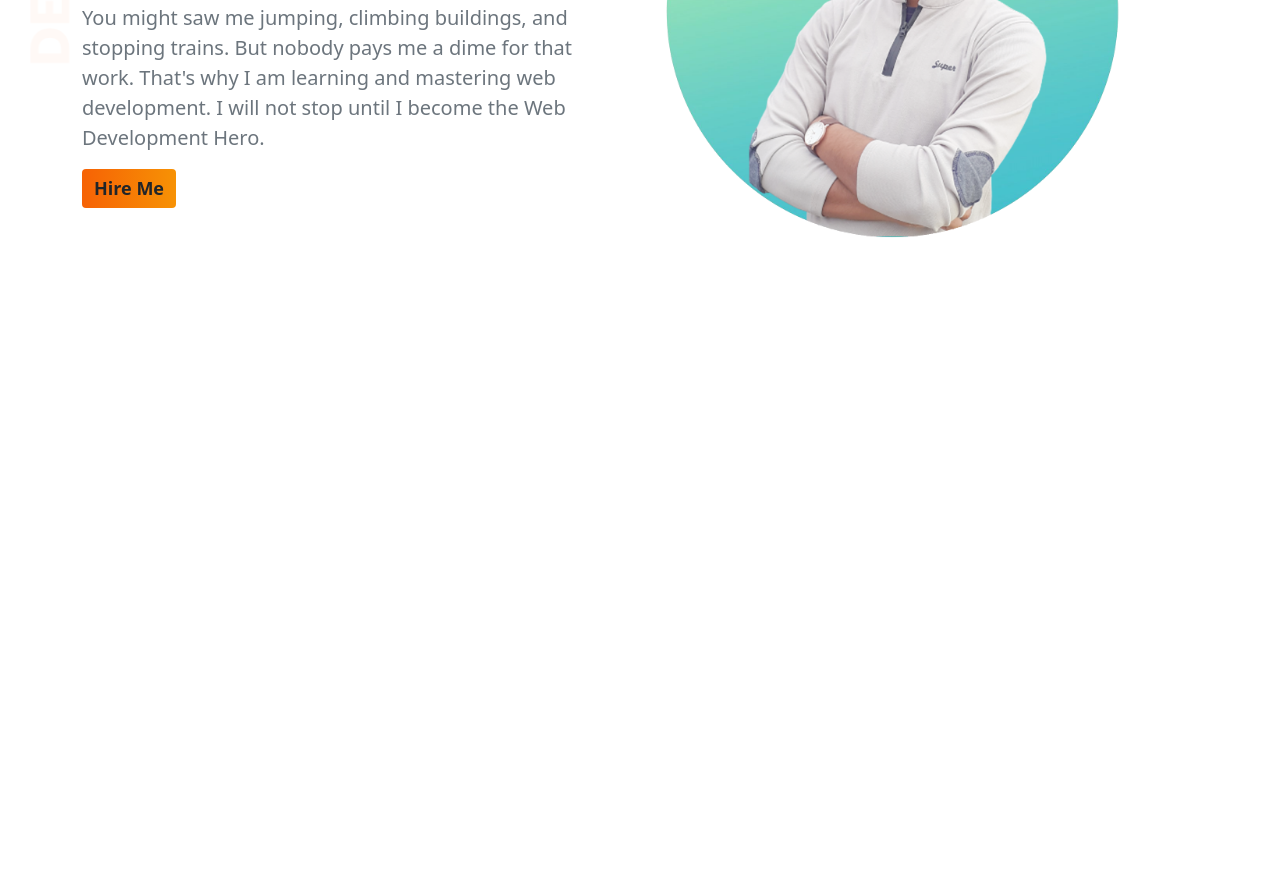
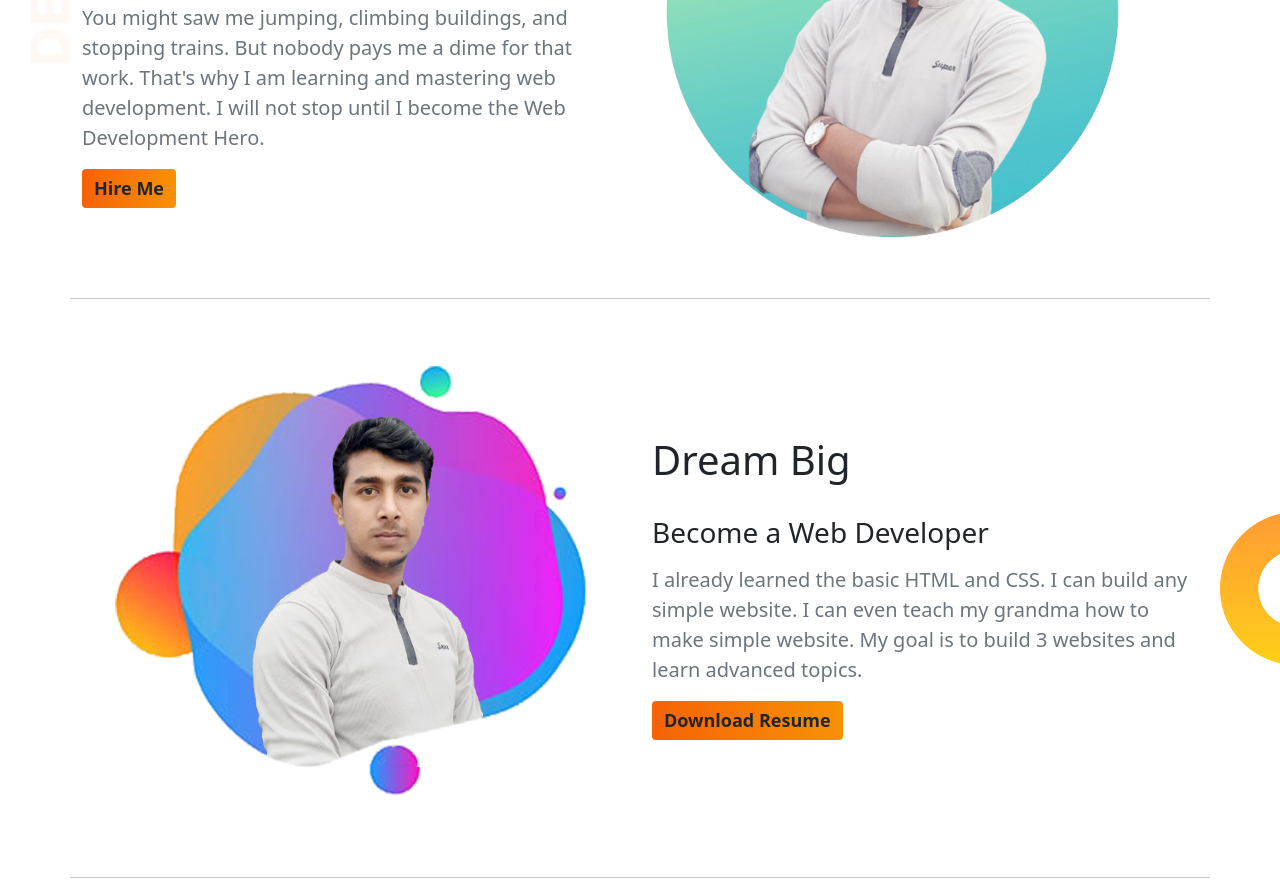
Before and after one commit to marufurs4294/Simple-Portfolio, a plain HTML site: page index.html in a window 1280 px wide. Shown: the part 296-1177 px from the top of the page. Before the commit the page ends 800 px from the top, so only its background shows below. Drawn offline with nearby package versions, Linux system fonts and the light colour scheme.

Commit message:
dream big section added

```diff
--- a/index.html
+++ b/index.html
@@ -53,6 +53,32 @@
       </div>
     </section>
 
+    <!-- hr -->
+    <hr class="container">
+
+    <!-- Big Dream -->
+
+    <section class="dream-big">
+        <div class="container">
+            <div class="row align-items-center">
+                <div class="col-lg-6">
+                    <img class="img-fluid" src="./images/siyam1.png" alt="">
+                </div>
+                <div class="col-lg-6">
+                    <div>
+                        <h1 class="pb-4">Dream Big</h1>
+                        <h3 class="pb-2">Become a Web Developer</h3>
+                        <p class="text-muted">I already learned the basic HTML and CSS. I can build any simple website. I can even teach my grandma how to make simple website. My goal is to build 3 websites and learn advanced topics.</p>
+                        <a href="" target="_blank" class="btn btn-bg fw-bold">Download Resume</a>
+                    </div>
+                </div>
+            </div>
+        </div>
+    </section>
+
+    <!-- hr -->
+    <hr class="container">
+
     <!-- Bootstrap Bundle with Popper -->
     <script
       src="https://cdn.jsdelivr.net/npm/bootstrap@5.0.2/dist/js/bootstrap.bundle.min.js"
--- a/style.css
+++ b/style.css
@@ -19,3 +19,10 @@ color: #fff;
     background-image: url(./images/top-banner.png);
     background-repeat: no-repeat;
 }
+/* Dream Big */
+.dream-big{
+    background-image: url(./images/dream-bg.png);
+    background-repeat: no-repeat;
+    background-size: 60px;
+    background-position: right;
+}
```
